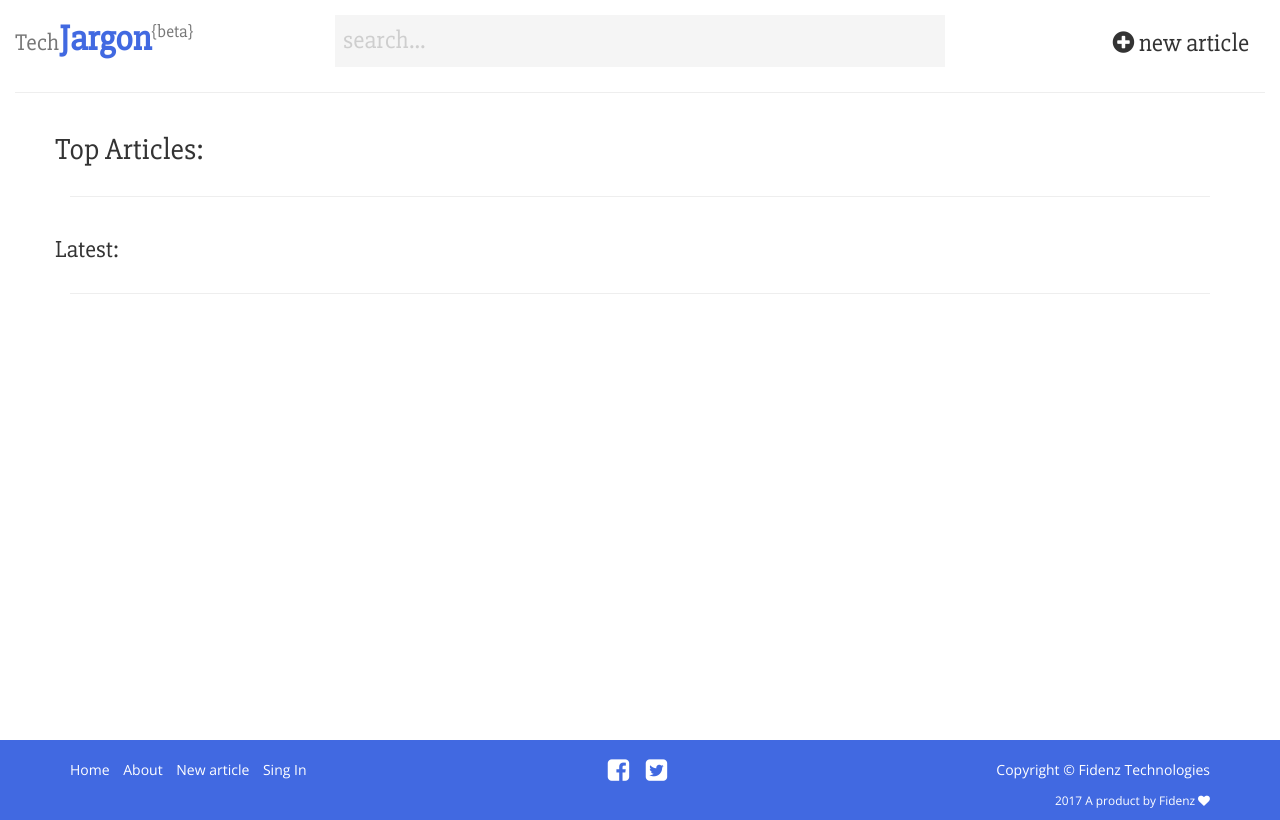
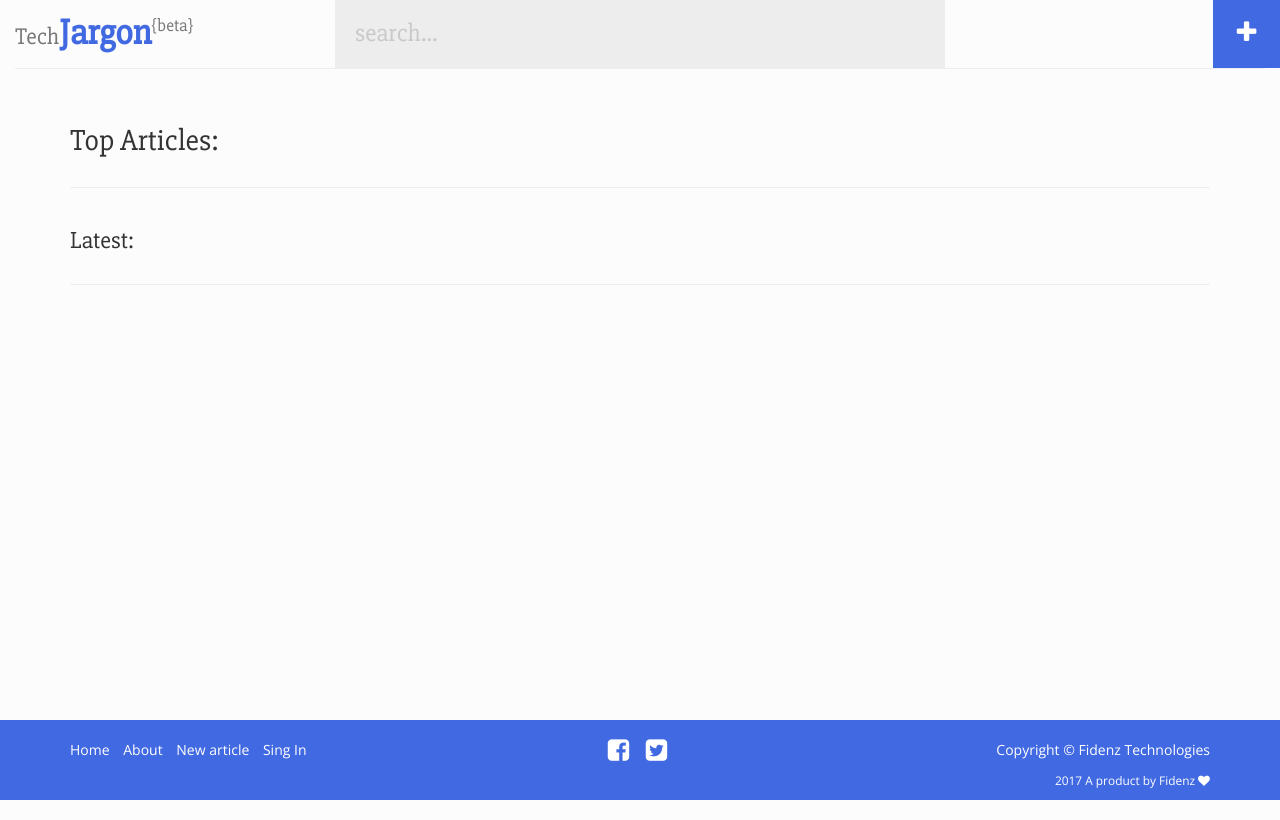
Before and after one commit to LakithaRav/techjargon, a Django app: page / in a window 1280 px wide. Run offline with Django 3.2, Linux system fonts and the light colour scheme; data that the repository does not hold is empty; parts of the project's set-up code (start-up, migrations or seed data) failed here and were passed over; some libraries are stand-ins or nearby versions.

Commit message:
UI updates and accidental chmod :3

```diff
--- a/techjargon-app/articles/templates/articles/detail.html
+++ b/techjargon-app/articles/templates/articles/detail.html
@@ -130,7 +130,7 @@
 
 			<div class="col-sm-10 col-sm-offset-2">
 				<div class="row">
-					<div id="share"></div>
+					<div id="share" class="article-share"></div>
 				</div>
 			</div>
 
--- a/techjargon-app/articles/templates/articles/index.html
+++ b/techjargon-app/articles/templates/articles/index.html
@@ -20,17 +20,20 @@
 {% block content %}
 <div class="row">
 	<div class="col-sm-12">
+		<h2>Top Articles:</h4>
 		<div class="row">
-			<h2>Top Articles:</h2>
 			{% for article in top_articles %}
 			<div class="col-md-4">
-				<h3><a href="{% url 'articles:detail' slug=article.slug %}">{{ article.title|title }}</a></h3>
-				<p class="text-justify">{{ article.description_short | safe }}</p>
+				<div class="article-card">
+					<a href="{% url 'articles:detail' slug=article.slug %}"><h3>{{ article.title|title }}</h3></a>
+					<p class="article-card__description text-justify">{{ article.description_short | safe }}</p>
 					<span class="text-right">
-					<p><small> on {{ article.updated_at |  date:"d, N Y" }}</small><br>
+						<p class="article-card__footer">
+							<small> on {{ article.updated_at |  date:"d, N Y" }}</small><br>
 							<a href="#">{{ article.active_content.author.user.first_name }} {{ article.active_content.author.user.last_name }}</a>
 						</p>
 					</span>
+				</div>
 			</div>
 			{% endfor %}
 		</div>
@@ -41,17 +44,20 @@
 
 <div class="row">
 	<div class="col-sm-12">
+		<h3>Latest:</h3>
 		<div class="row">
-			<h3>Latest:</h3>
 			{% for article in latest_articles %}
 			<div class="col-md-3">
-				<h4><a href="{% url 'articles:detail' slug=article.slug %}">{{ article.title|title }}</a></h4>
+				<div class="article-card">
+					<a href="{% url 'articles:detail' slug=article.slug %}"><h4>{{ article.title|title }}</h4></a>
 					<p class="text-justify">{{ article.description_short | safe }}</p>
 					<span class="text-right">
-					<p><small> on {{ article.updated_at |  date:"d, N Y" }}</small><br>
+						<p class="article-card__footer">
+							<small> on {{ article.updated_at |  date:"d, N Y" }}</small><br>
 							<a href="#">{{ article.active_content.author.user.first_name }} {{ article.active_content.author.user.last_name }}</a>
 						</p>
 					</span>
+				</div>
 			</div>
 			{% endfor %}
 		</div>
--- a/techjargon-app/assets/css/custom.css
+++ b/techjargon-app/assets/css/custom.css
@@ -1,12 +1,8 @@
+/* ==========================
+ *  Common
+ * ========================== */
 
-.page-header {
-	margin: 0 !important;
-}
-
-.page-header #logo a:link {
-	color: #4169E1;
-}
-
+/* Typography */
 a:link {
 	color: #333;
 	word-wrap: break-word;
@@ -26,36 +22,75 @@ input[type=text]:focus {
 }
 
 ::-webkit-input-placeholder { /* Chrome/Opera/Safari */
-  color: #cecece;
+  color: #c9c9c9;
 }
 ::-moz-placeholder { /* Firefox 19+ */
-  color: #cecece;
+  color: #c9c9c9;
 }
 :-ms-input-placeholder { /* IE 10+ */
-  color: #cecece;
+  color: #c9c9c9;
 }
 :-moz-placeholder { /* Firefox 18- */
-  color: #cecece;
+  color: #c9c9c9;
 }
 
-.page-header #logo {
-
+/* Layout */
+body {
+	background-color: #fcfcfc !important;
 }
 
+.container-fluid {
+	min-height: calc(100vh - 80px);
+	padding-bottom: 20px;
+}
+
+.main-content {
+	padding-top: 15px;
+}
+
+/* ==========================
+ *  Header
+ * ========================== */
+
+.page-header {
+	margin: 0 !important;
+	padding-bottom: 0 !important;
+}
+
+/* Logo */
+.page-header #logo h1 {
+	margin: 14px 0 0 0;
+}
+
+@media (max-width: 768px) {
+	.page-header #logo h1 {
+		margin-bottom: 10px;
+	}
+}
+
+.page-header #logo a:link {
+	color: #4169E1;
+}
+
+/* Search bar */
 #search-box input[type=text] {
-
 	width: 100%;
     /* height: 70px; */
     font-size: 25px;
     border: 0;
-    margin-top: 15px;
+    /*margin-top: 15px;*/
     background: #f;
-    background-color: #f5f5f5;
-    padding: 8px;
+    background-color: #ededed;
+    padding: 16px 20px;
+}
+
+@media (max-width: 768px) {
+	#search-box input[type=text] {
+		padding: 8px 12px;
+	}
 }
 
 #search-box input[type=text]:focus {
-
 	outline-width: 0;
 	border: none;
 }
@@ -91,6 +125,27 @@ input[type=text]:focus {
 	background-color: #D6EBF2;
 }
 
+/* Add a article button */
+.btn-add-article {
+	background-color: #4169E1;
+	display: inline-block;
+	font-size: 25px;
+	padding: 16px;
+	position: absolute;
+	right: 0;
+	text-align: center;
+	width: 67px;
+}
+
+.btn-add-article i {
+	color: #fff;
+}
+
+/* ==========================
+ *  Main Content
+ * ========================== */
+
+/* Tag cloud */
 .tag {
 	background-color: #E1ECF4;
 	padding:4px;
@@ -142,13 +254,9 @@ input[type=text]:focus {
 	color: #eee;
 }
 
-.btn-add-article {
-	display: block;
-	margin-top: 25px;
-	font-size: 25px;
-}
-
-
+/* ==========================
+ *  Footer
+ * ========================== */
 footer {
 	/*position:absolute;*/
 	bottom:0;
@@ -166,11 +274,6 @@ footer a {
 
 footer .jssocials-shares a {
 	border-color: #fff;
-}
-
-.container-fluid {
-	min-height: calc(100vh - 60px);
-	padding-bottom: 20px;
 }
 
 .my-rating-box span.text-muted {
--- a/techjargon-app/assets/templates/_base.html
+++ b/techjargon-app/assets/templates/_base.html
@@ -108,14 +108,8 @@
             </div>
           </div>
 
-          <div class="col-md-3 hidden-xs">
-            <nav class="navbar navbar-toggleable-md navbar-light bg-faded">
-              <div class="collapse navbar-collapse">
-                <div class="navbar-nav pull-right">
-                  <a class="nav-item nav-link bt btn-add-article" href="{% url 'articles:add' %}"><i class="fa fa-plus-circle fa-2" aria-hidden="true"></i> new article</a>
-                </div>
-              </div>
-            </nav>
+          <div class="col-md-3 hidden-sm hidden-xs">
+            <a class="btn-add-article" href="{% url 'articles:add' %}"><i class="fa fa-plus" aria-hidden="true"></i></a>
           </div>
 
         </div>
@@ -123,7 +117,7 @@
 
     </header>
     <br>
-    <div class="container" id="content-main-area">
+    <div class="container main-content" id="content-main-area">
       {% block content %}
       {% endblock %}
     </div>
```
Also changed, not shown: other parts of techjargon-app/assets/css/custom.css (+57 -1 lines), techjargon-app/articles/templates/articles/history.html (+4 -4 lines), techjargon-app/techjargon/settings.py (+12 -4 lines), techjargon-app/articles/__init__.py (deleted), techjargon-app/articles/migrations/__init__.py (deleted), techjargon-app/articles/templatetags/__init__.py (deleted), techjargon-app/articles/views/__init__.py (deleted), techjargon-app/assets/theme/bower_components/vue/test/ssr/fixtures/test.css (deleted), techjargon-app/assets/theme/bower_components/vue/test/ssr/fixtures/test.png (deleted), techjargon-app/assets/theme/bower_components/vue/test/ssr/fixtures/test.woff2 (deleted), techjargon-app/authors/__init__.py (deleted), techjargon-app/authors/migrations/__init__.py (deleted), techjargon-app/techjargon/__init__.py (deleted), 1 other file. Lines whose indentation alone changed are shown as unchanged.
